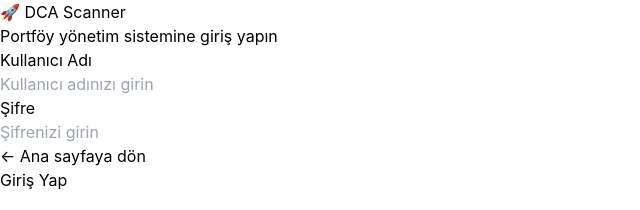
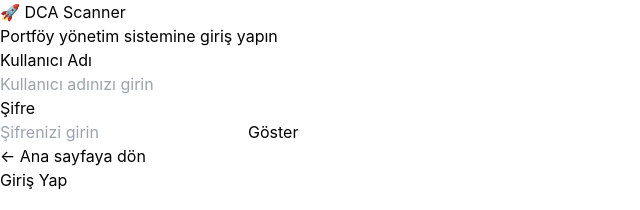
Before and after one commit to Click00000/dca-alim-botu, a React (Vite) app in the folder frontend/: page / in a window 1280 px wide. Both pictures are taken after a click on the button "Giriş Yap". Shown: the top 210 px of the page, without its empty margins (0-640 px from the left). Built offline with nearby package versions, Linux system fonts and the light colour scheme; no server answers.

Commit message:
feat(frontend): login şifre göster/gizle ve detaylı hata mesajı

```diff
--- a/frontend/src/components/LoginPanel.tsx
+++ b/frontend/src/components/LoginPanel.tsx
@@ -13,6 +13,7 @@ export default function LoginPanel({ onLoginSuccess, onBackToMain }: LoginPanelP
   const [password, setPassword] = useState('');
   const [isLoading, setIsLoading] = useState(false);
   const [error, setError] = useState('');
+  const [showPassword, setShowPassword] = useState(false);
 
   const handleLogin = async (e: React.FormEvent) => {
     e.preventDefault();
@@ -36,7 +37,12 @@ export default function LoginPanel({ onLoginSuccess, onBackToMain }: LoginPanelP
         setError(response.data.error || 'Giriş başarısız');
       }
     } catch (error: any) {
-      setError(error.response?.data?.error || 'Giriş sırasında hata oluştu');
+      const status = error.response?.status;
+      const backendMsg = error.response?.data?.error || error.response?.data?.detail;
+      const msg = backendMsg
+        ? `${backendMsg}${status ? ` (HTTP ${status})` : ''}`
+        : (status ? `Giriş hatası (HTTP ${status})` : 'Giriş sırasında hata oluştu');
+      setError(msg);
     } finally {
       setIsLoading(false);
     }
@@ -80,17 +86,25 @@ export default function LoginPanel({ onLoginSuccess, onBackToMain }: LoginPanelP
               <label htmlFor="password" className="block text-sm font-medium text-gray-700">
                 Şifre
               </label>
-              <div className="mt-1">
+              <div className="mt-1 relative">
                 <input
                   id="password"
                   name="password"
-                  type="password"
+                  type={showPassword ? 'text' : 'password'}
                   required
                   value={password}
                   onChange={(e) => setPassword(e.target.value)}
                   className="appearance-none block w-full px-3 py-2 border border-gray-300 rounded-md shadow-sm placeholder-gray-400 focus:outline-none focus:ring-blue-500 focus:border-blue-500"
                   placeholder="Şifrenizi girin"
                 />
+                <button
+                  type="button"
+                  onClick={() => setShowPassword((v) => !v)}
+                  className="absolute inset-y-0 right-0 px-3 flex items-center text-sm text-gray-600 hover:text-gray-800"
+                  aria-label={showPassword ? 'Şifreyi gizle' : 'Şifreyi göster'}
+                >
+                  {showPassword ? 'Gizle' : 'Göster'}
+                </button>
               </div>
             </div>
 
```
